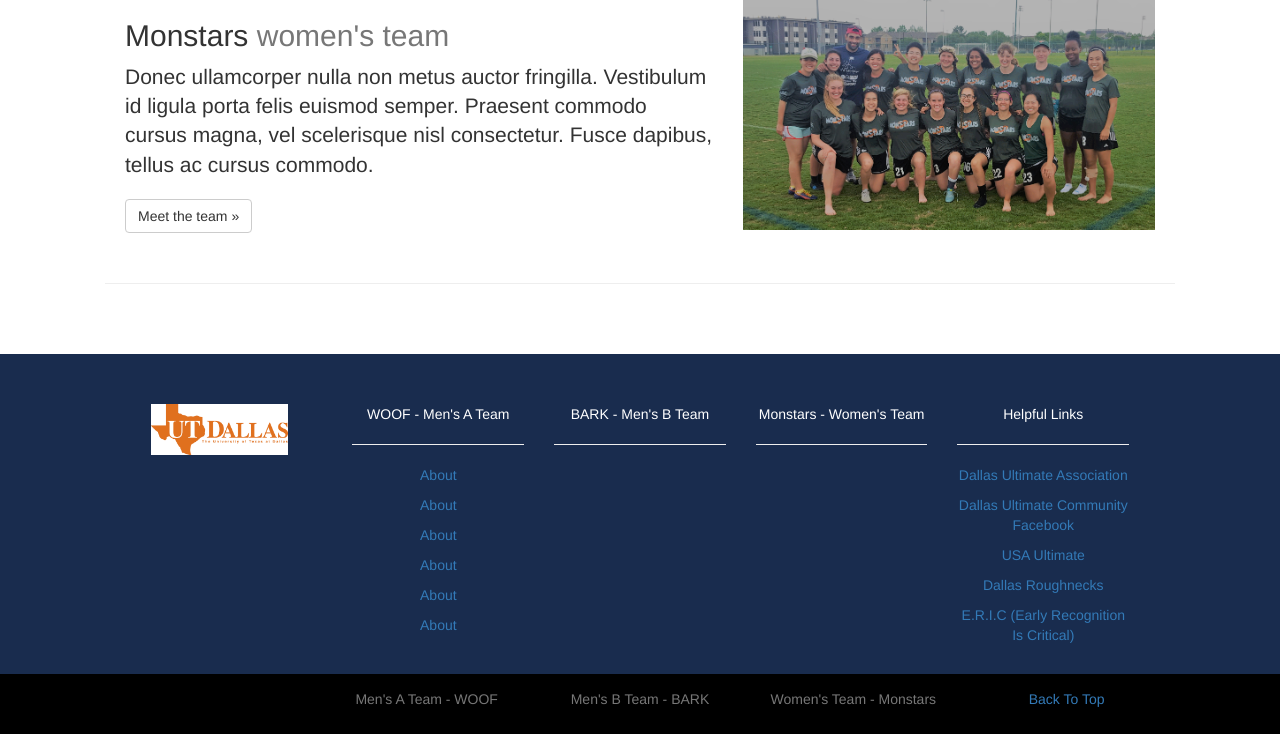
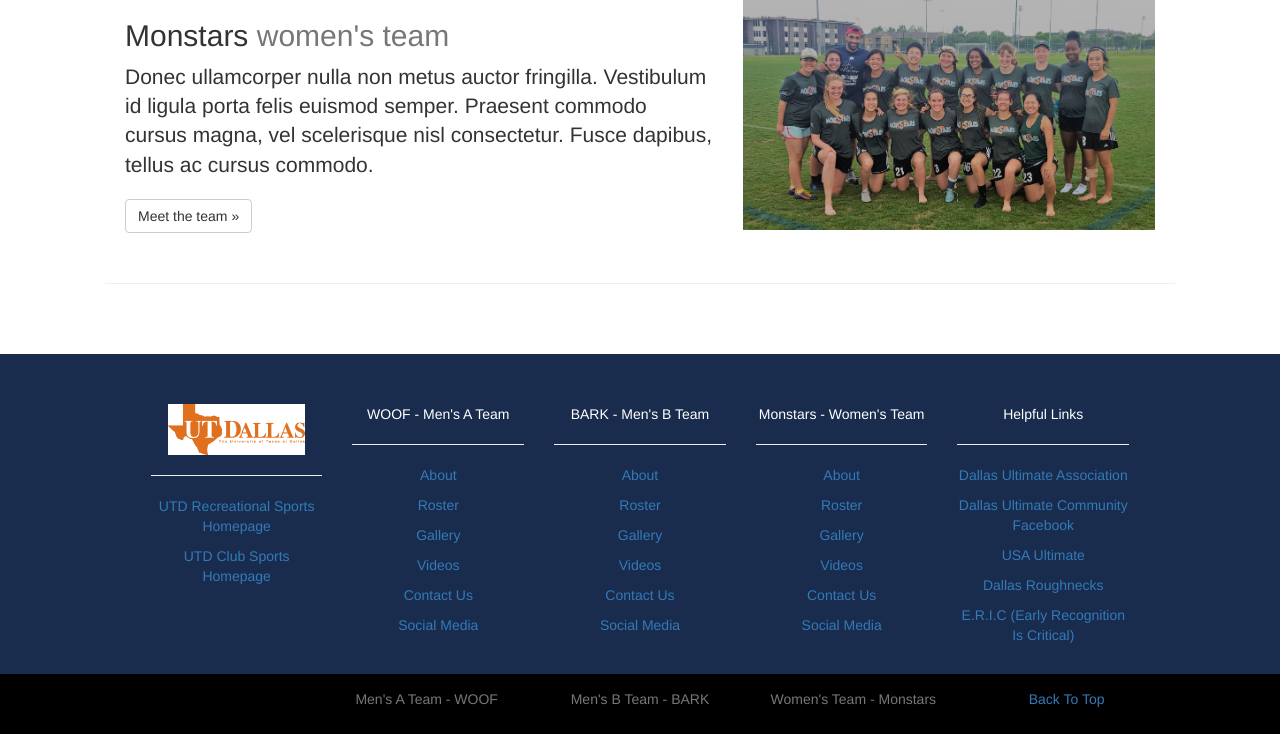
Before and after one commit to vmao19/utd_ultimate, a Django app: page / in a window 1280 px wide. Shown: the part 1816-2550 px from the top of the page. Run offline with Django 3.2, Linux system fonts and the light colour scheme; some libraries are stand-ins or nearby versions.

Commit message:
updated footer
updated footer

```diff
--- a/website/templates/base.html
+++ b/website/templates/base.html
@@ -128,26 +128,41 @@
 
   <footer class="footer">
     <div class="row">
-      <div class="col-md-2 col-md-offset-1">
-        <img src="{% static 'UTD_Logo.jpg' %}" alt="..." width="80%" align="center">
+      <div class="col-md-2 col-md-offset-1" align="center">
+        <a href="http://www.utdallas.edu/" target="_blank"><img src="{% static 'UTD_Logo.jpg' %}" alt="..." width="80%" align="center"></a>
+        <hr>
+        <p align="center"><a href="http://www.utdallas.edu/recsports/" target="_blank">UTD Recreational Sports Homepage</a></p>
+        <p align="center"><a href="http://www.utdallas.edu/recsports/clubsports/" target="_blank">UTD Club Sports Homepage</a></p>
       </div>
       <div class="col-md-2">
         <p class="" align="center"> WOOF - Men's A Team </p>
         <hr>
-        <p class="" align="center"><a href=""> About </a></p>
-        <p class="text-muted" align="center"><a href=""> About </a></p>
-        <p class="text-muted" align="center"><a href=""> About </a></p>
-        <p class="text-muted" align="center"><a href=""> About </a></p>
-        <p class="text-muted" align="center"><a href=""> About </a></p>
-        <p class="text-muted" align="center"><a href=""> About </a></p>
+        <p align="center"><a href="monstars/about.html">About</a></p>
+        <p align="center"><a href="monstars/roster.html">Roster</a></p>
+        <p align="center"><a href="monstars/gallery.html">Gallery</a></p>
+        <p align="center"><a href="monstars/videos.html">Videos</a></p>
+        <p align="center"><a href="monstars/contactus.html">Contact Us</a></p>
+        <p align="center"><a href="" target="_blank">Social Media</a></p>
       </div>
       <div class="col-md-2">
         <p class="" align="center"> BARK - Men's B Team  </p>
         <hr>
+        <p align="center"><a href="monstars/about.html">About</a></p>
+        <p align="center"><a href="monstars/roster.html">Roster</a></p>
+        <p align="center"><a href="monstars/gallery.html">Gallery</a></p>
+        <p align="center"><a href="monstars/videos.html">Videos</a></p>
+        <p align="center"><a href="monstars/contactus.html">Contact Us</a></p>
+        <p align="center"><a href="" target="_blank">Social Media</a></p>
       </div>
       <div class="col-md-2">
         <p class="" align="center"> Monstars - Women's Team </p>
         <hr>
+        <p align="center"><a href="monstars/about.html">About</a></p>
+        <p align="center"><a href="monstars/roster.html">Roster</a></p>
+        <p align="center"><a href="monstars/gallery.html">Gallery</a></p>
+        <p align="center"><a href="monstars/videos.html">Videos</a></p>
+        <p align="center"><a href="monstars/contactus.html">Contact Us</a></p>
+        <p align="center"><a href="" target="_blank">Social Media</a></p>
       </div>
       <div class="col-md-2">
         <p class="" align="center"> Helpful Links </p>
```
